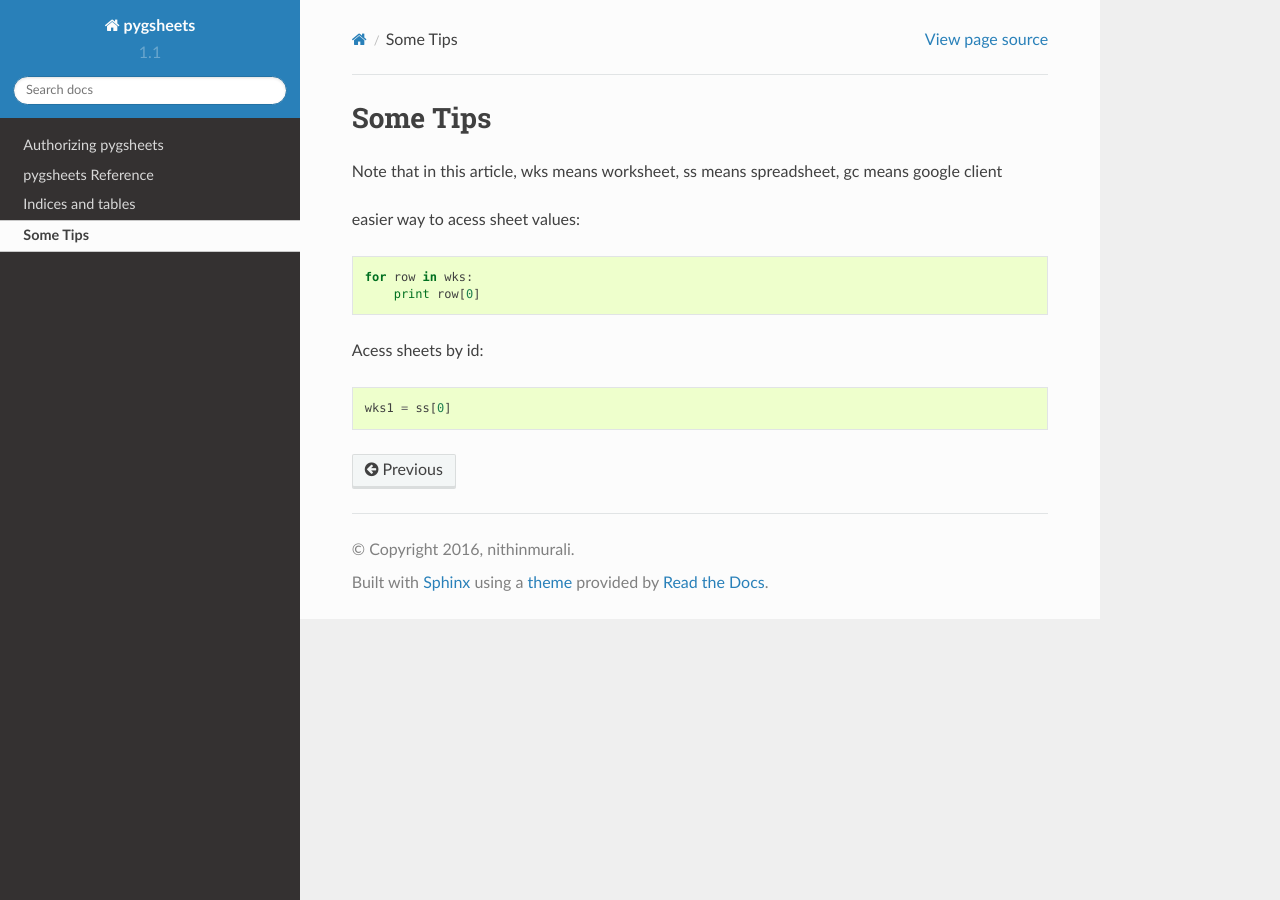
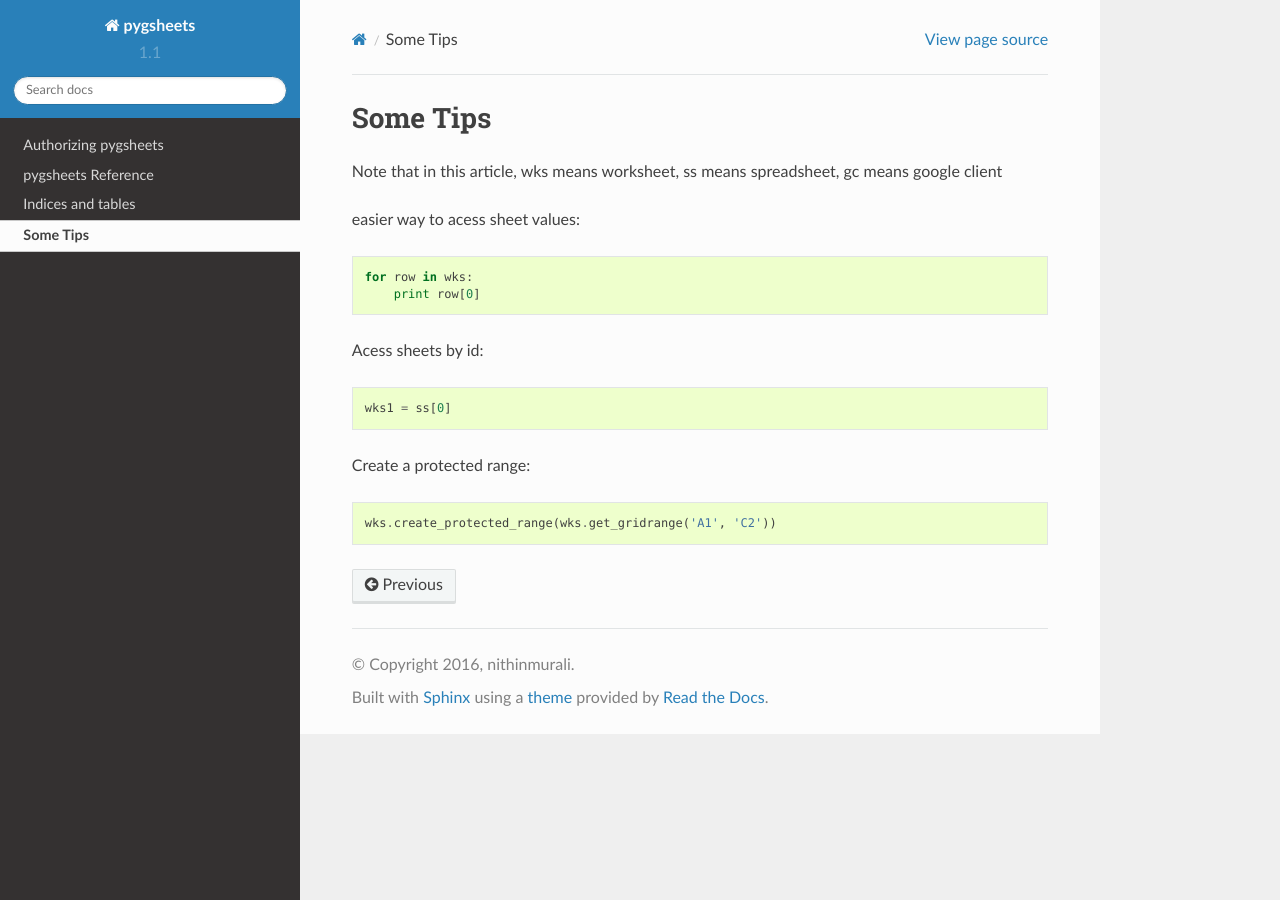
Before and after one commit to nithinmurali/pygsheets, a Sphinx documentation site: the page built from docs/source/tips.rst, in a window 1280 px wide. Built offline with Sphinx 7.4.7 and the Read the Docs theme 2.0.0, drawn with Linux system fonts in a browser that asks for light colours.

Commit message:
added some tips in docs

```diff
--- a/docs/source/tips.rst
+++ b/docs/source/tips.rst
@@ -13,3 +13,8 @@ Acess sheets by id::
 
 
     wks1 = ss[0]
+
+
+Create a protected range::
+
+    wks.create_protected_range(wks.get_gridrange('A1', 'C2'))
```
